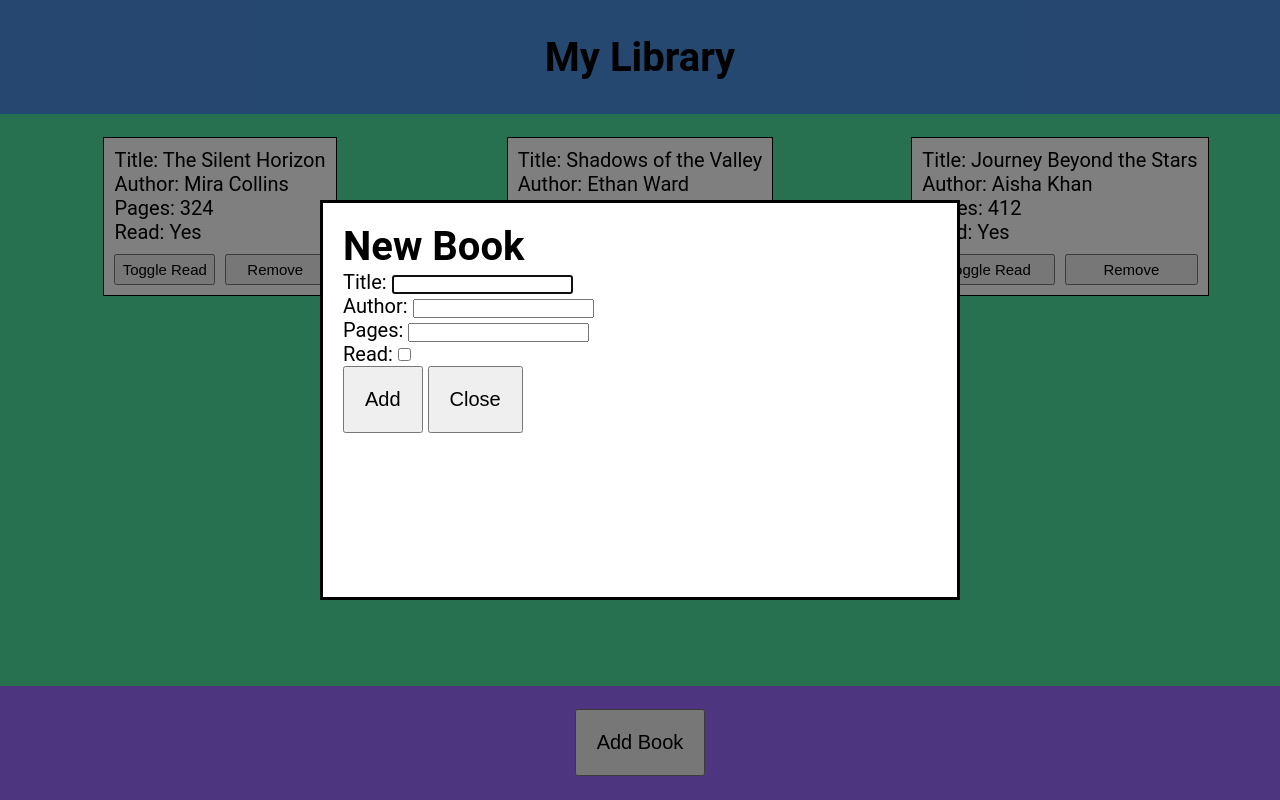
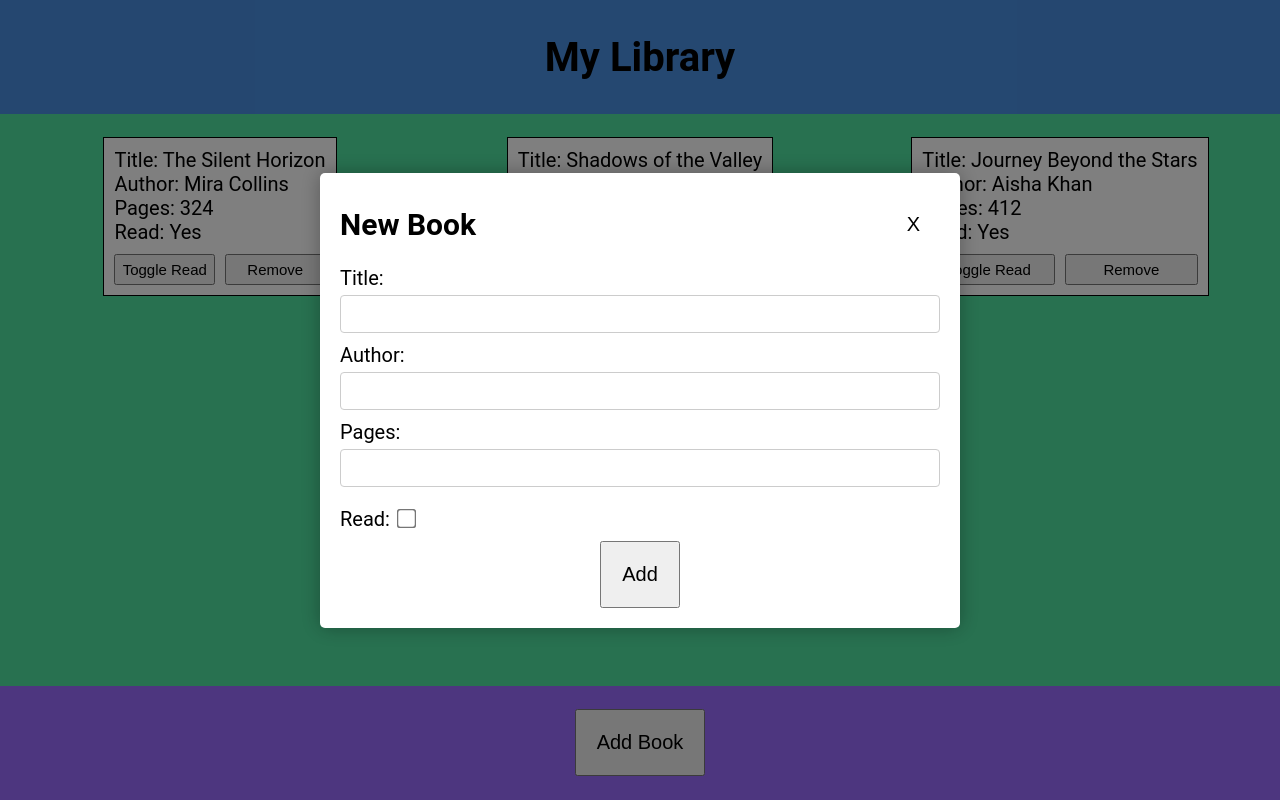
Before and after one commit to ShadowDevKat/odin-library, a plain HTML site: page index.html in a window 1280 px wide. Both pictures are taken after a click on the button "Add Book". Drawn offline with Linux system fonts and the light colour scheme.

Commit message:
Added styling for add book form

```diff
--- a/index.html
+++ b/index.html
@@ -23,31 +23,39 @@
             </button>
         </div>
 
-        <dialog id="add-book-form">
-            <form method="dialog">
-                <h1>New Book</h1>
-                <div>
-                    <label for="title">Title: </label>
+        <dialog id="add-book-dialog">
+            <form method="dialog" class="book-form">
+                <div class="form-header">
+                    <h1>New Book</h1>
+                    <button type="button" id="close-dialog-btn">X</button>
+                </div>
+
+                <div class="form-group">
+                    <label for="title">Title:</label>
                     <input type="text" name="book_title" id="title" required>
                 </div>
-                <div>
-                    <label for="author">Author: </label>
+
+                <div class="form-group">
+                    <label for="author">Author:</label>
                     <input type="text" name="book_author" id="author" required>
                 </div>
-                <div>
-                    <label for="pages">Pages: </label>
+
+                <div class="form-group">
+                    <label for="pages">Pages:</label>
                     <input type="number" name="book_pages" id="pages" required>
                 </div>
-                <div>
-                    <label for="read">Read: </label>
+
+                <div class="form-group-inline">
+                    <label for="read">Read:</label>
                     <input type="checkbox" name="book_read" id="read">
                 </div>
-                <div>
+
+                <div class="form-footer">
                     <button>Add</button>
-                    <button type="button" id="close-dialog-btn">Close</button>
                 </div>
             </form>
         </dialog>
+
     </div>
 </body>
 
--- a/script.js
+++ b/script.js
@@ -2,7 +2,7 @@
 const bookDisplayContainer = document.getElementById('book-container');
 const showDialogBtn = document.getElementById('show-dialog-btn');
 const closeDialogBtn = document.getElementById('close-dialog-btn');
-const dialogElement = document.getElementById('add-book-form');
+const dialogElement = document.getElementById('add-book-dialog');
 const bookForm = document.querySelector("dialog form");
 
 
--- a/style.css
+++ b/style.css
@@ -21,6 +21,10 @@ li {
 
 body {
     height: 100vh;
+}
+
+button {
+    cursor: pointer;
 }
 
 .main-container {
@@ -91,14 +95,69 @@ form button {
     font-weight: 400;
 }
 
-#add-book-form {
+#add-book-dialog {
     position: fixed;
-    height: 50vh;
+    margin: auto;
     width: 50vw;
-    margin: auto;
     padding: 2rem;
+    border: none;
+    border-radius: 0.5rem;
+    font-size: 2rem;
+    box-shadow: 0 0 20px rgba(0, 0, 0, 0.3);
+}
 
+.book-form {
+    display: flex;
+    flex-direction: column;
+    gap: 1rem;
+}
+
+.form-header {
+    display: flex;
+    justify-content: space-between;
+    align-items: center;
+}
+
+.form-header h1 {
+    margin: 0;
+    font-size: 3rem;
+}
+
+#close-dialog-btn {
+    background: none;
+    border: none;
     font-size: 2rem;
+}
+
+.form-group {
+    display: flex;
+    flex-direction: column;
+    gap: 0.5rem;
+}
+
+.form-group-inline {
+    margin-top: 1rem;
+    display: flex;
+    align-items: center;
+    gap: 1rem;
+}
+
+.form-footer {
+    display: flex;
+    justify-content: center;
+}
+
+input[type="text"],
+input[type="number"] {
+    font-size: 1.8rem;
+    padding: 0.75rem 1rem;
+    border: 1px solid #ccc;
+    border-radius: 0.4rem;
+    width: 100%;
+}
+
+input[type="checkbox"] {
+    transform: scale(1.5);
 }
 
 ::backdrop {
```
